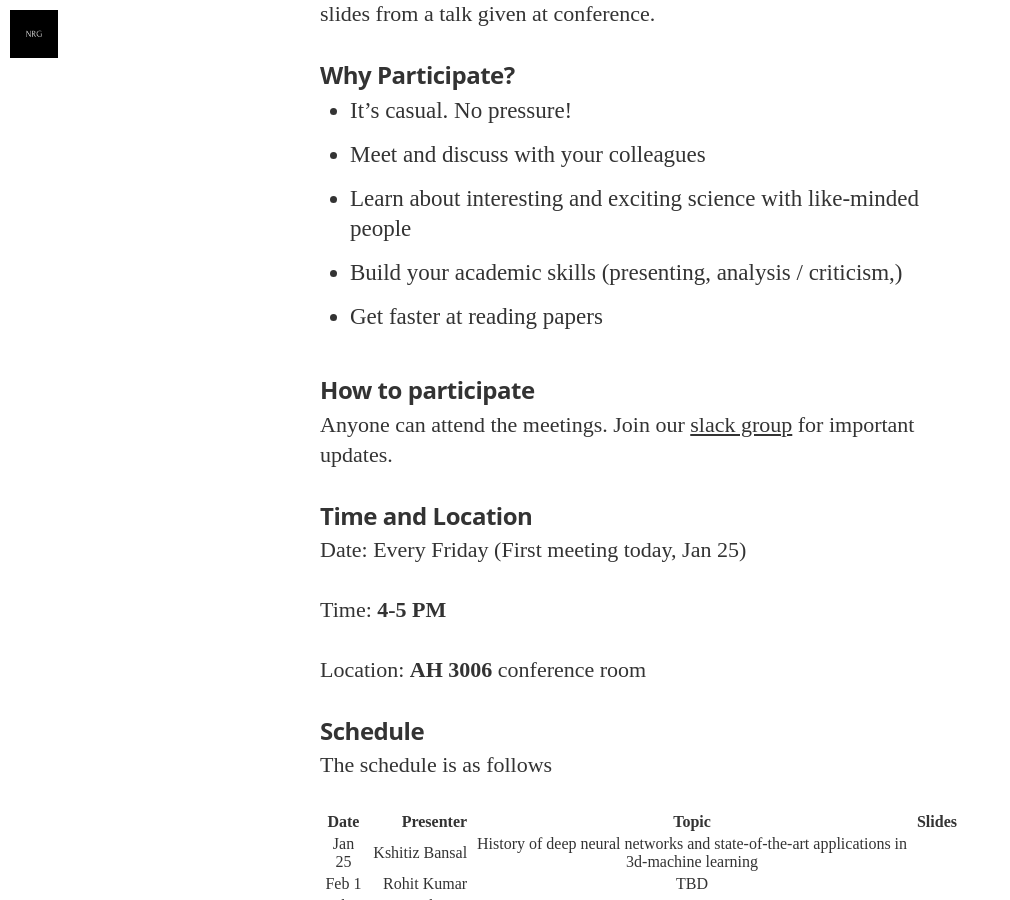
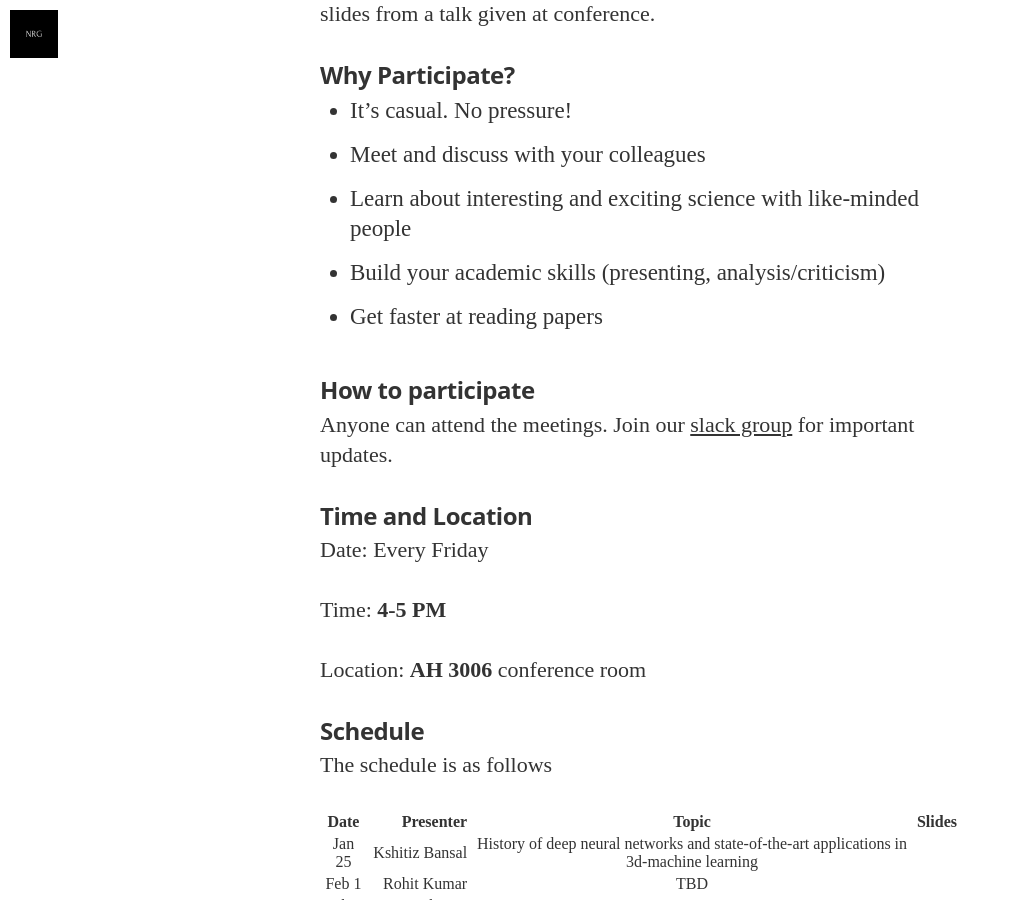
Before and after one commit to nrgucsd/nrgucsd.github.io, a Jekyll site: the page built from _posts/2019-01-01-Reading-Winter2019.markdown, in a window 1280 px wide and 900 px high, scrolled down 1306 px. Shown: the whole window, without its empty margins (0-1010 px from the left). Built offline with Jekyll 4.4.1, drawn with Linux system fonts in a browser that asks for light colours; nearby versions of some CDN libraries; some web fonts are replaced.

Commit message:
Update 2019-01-01-Reading-Winter2019.markdown

```diff
--- a/_posts/2019-01-01-Reading-Winter2019.markdown
+++ b/_posts/2019-01-01-Reading-Winter2019.markdown
@@ -18,7 +18,7 @@ Everyone in the group is encouraged to lead the discussion. You can present a co
 * It’s casual. No pressure!
 * Meet and discuss with your colleagues
 * Learn about interesting and exciting science with like-minded people
-* Build your academic skills (presenting, analysis / criticism,)
+* Build your academic skills (presenting, analysis/criticism)
 * Get faster at reading papers
 
 ### How to participate
@@ -29,7 +29,7 @@ Anyone can attend the meetings. Join our [slack group](https://join.slack.com/t/
 
 ### Time and Location
 
-Date: Every Friday (First meeting today, Jan 25)
+Date: Every Friday
 
 Time: **4-5 PM**
 
```
